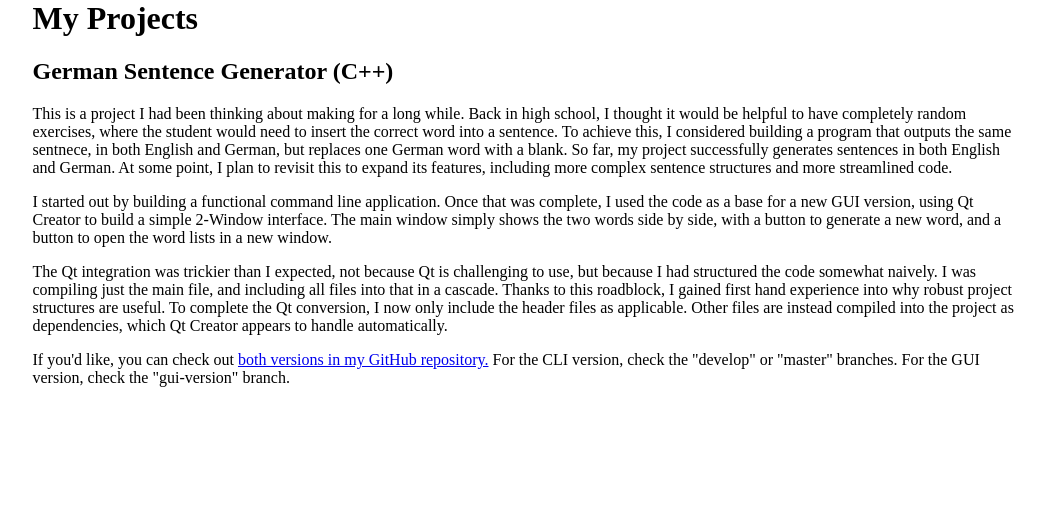
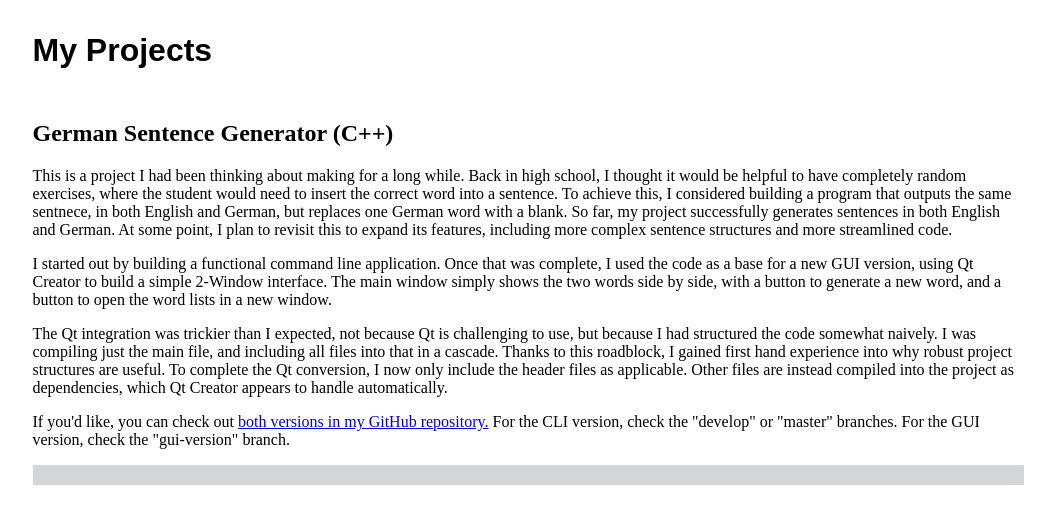
Before and after one commit to jbearce/portfolio, a plain HTML site: page index.html in a window 1280 px wide. Shown: the whole page, without its empty margins (112-1167 px from the left). Drawn offline with Linux system fonts and the light colour scheme.

Commit message:
Base styles pt1 trial 6

```diff
--- a/assets/styles/styles.css
+++ b/assets/styles/styles.css
@@ -1,20 +1,20 @@
-.site__body {
+.body__site {
     margin: 0 auto;
     max-width: 991px;
     width: 95%;
 }
 
-.site__header {
+.header__site {
     height: 100px;
 }
 
-.site__header .h1 {
+.header__site .h1 {
     height: 100px;
     line-height: 100px;
     font-family: sans-serif;
 }
 
-.site__footer {
+.footer__site {
     background-color: #d1d7d8;
     margin: 0;
     padding: 10px 0;
--- a/index.html
+++ b/index.html
@@ -4,7 +4,7 @@
 <meta name="description" content="This is a minimalist website that showcases programming projects by Jordan Bearce" />
 <link href="assets/styles/styles.css" rel="stylesheet" />
 </head>
-<body class="site__body">
+<body class="body__site">
 <header class="header header__site">
     <h1 class="h1">My Projects</h1>
 </header>
```
